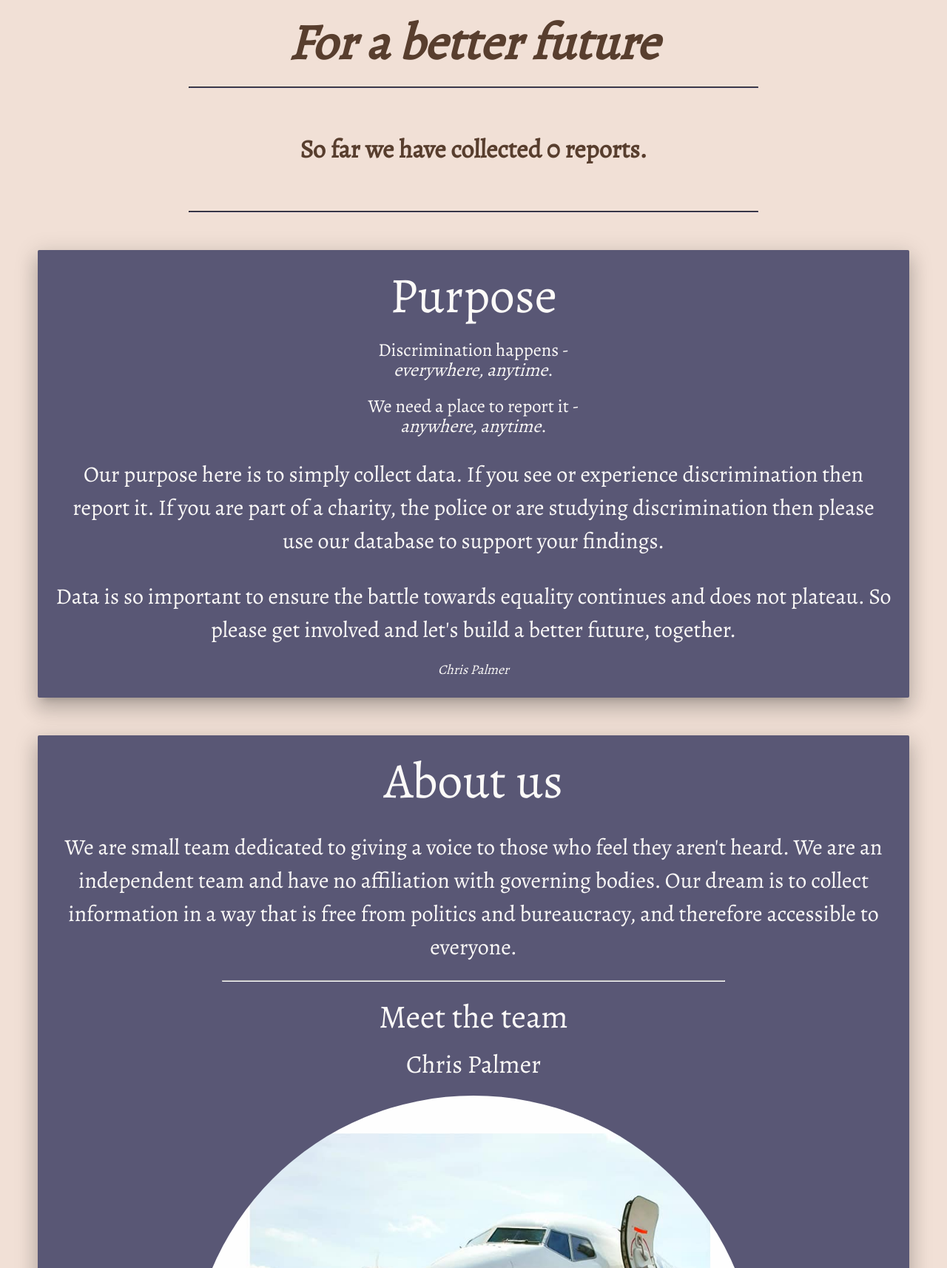
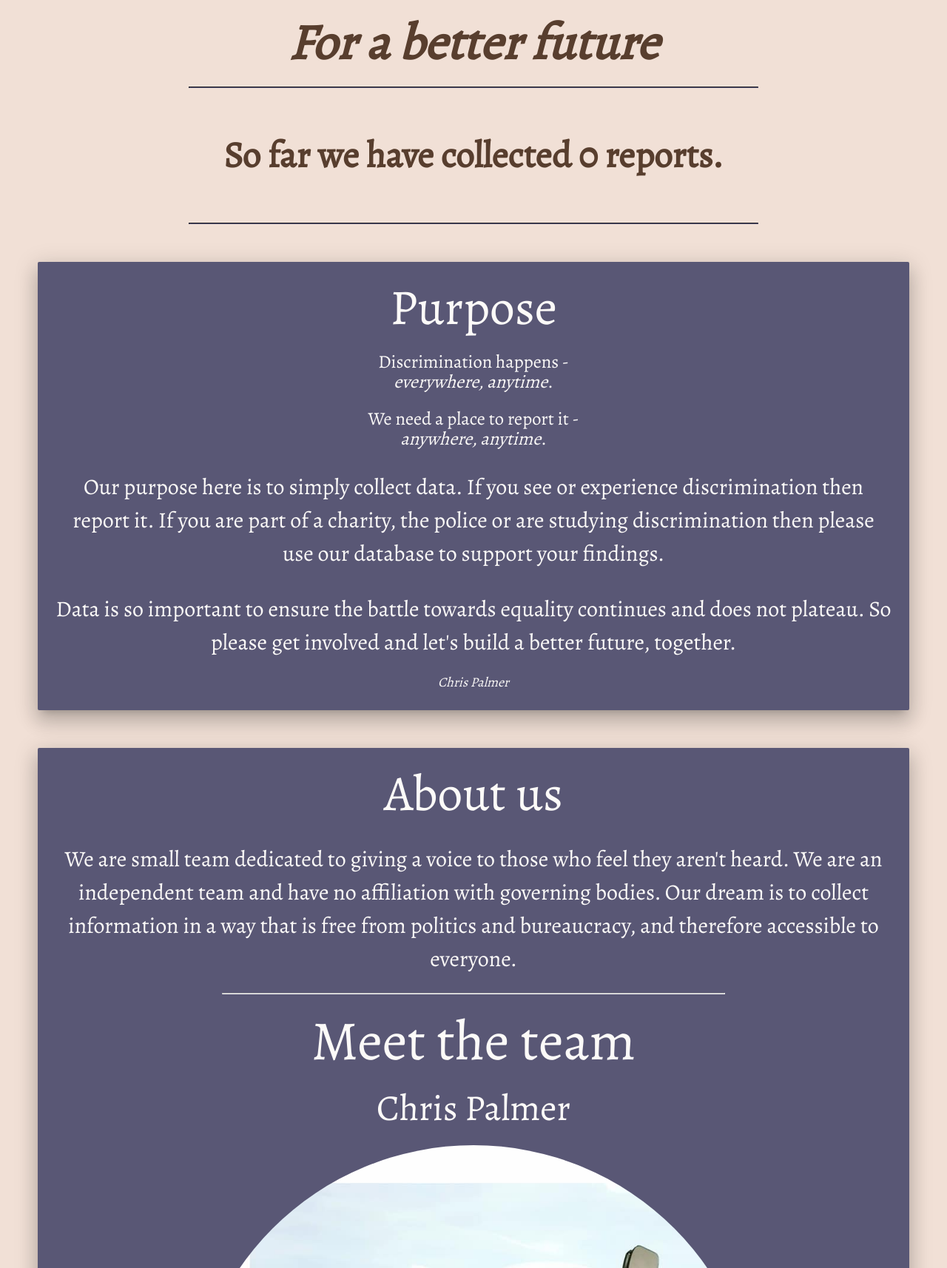
Before and after one commit to cgpalmer/ms3-project-2, a Flask app: page / in a window 1280 px wide. Shown: the part 206-1920 px from the top of the page at 74% size. Run offline with Flask 2, Linux system fonts and the light colour scheme; data that the repository does not hold is empty; some libraries are stand-ins or nearby versions.

Commit message:
Increasing the size of the text for meetTheTeam.

```diff
--- a/static/css/style.css
+++ b/static/css/style.css
@@ -544,6 +544,13 @@ h2{
     font-size: 4.5rem;
 }
 
+h4{
+    font-size: 3.28rem;
+}
+
+#meetTheTeam{
+    font-size: 5rem;
+}
 
 .footerContact i{
     font-size: 40px;
```
